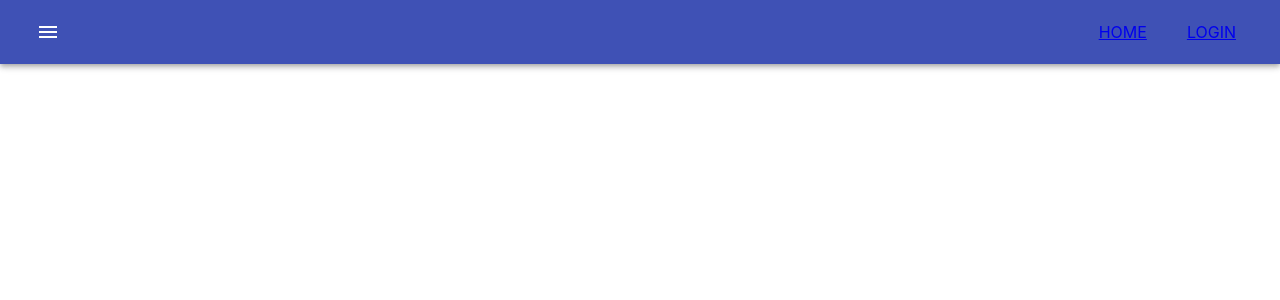
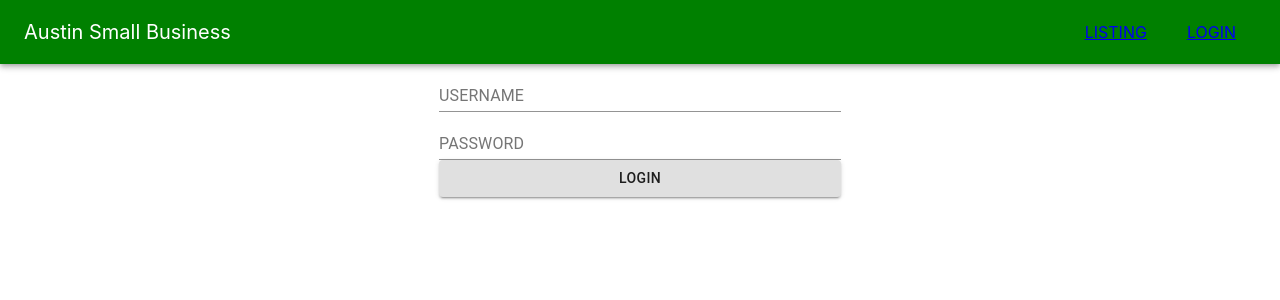
Before and after one commit to Christrevino22/small-biz-app, a React (Create React App) app: page /login in a window 1280 px wide. Shown: the top 300 px of the page. Built offline with nearby package versions, Linux system fonts and the light colour scheme.

Commit message:
finshed linking some more components

```diff
--- /dev/null
+++ b/src/Components/Login.js
@@ -0,0 +1,18 @@
+import React from "react";
+import "../Login.css";
+import { Container, Button, TextField } from "@material-ui/core";
+
+const Login = () => {
+  return (
+    <Container
+      style={{ display: "flex", flexDirection: "column", width: "450px" }}
+    >
+      <TextField label="USERNAME"> </TextField>
+      <TextField label="PASSWORD"> </TextField>
+      <Button variant="contained" style={{ backgroundColor: "smoke" }}>
+        Login
+      </Button>
+    </Container>
+  );
+};
+export default Login;
--- a/src/Components/Navigation.js
+++ b/src/Components/Navigation.js
@@ -3,34 +3,28 @@
  *
  */
 
-import React from 'react'
-import { AppBar, Toolbar, IconButton,
-    Typography } from '@material-ui/core'
-import MenuIcon from '@material-ui/icons/Menu'
-import { Link } from 'react-router-dom'
+import React from "react";
+import { AppBar, Toolbar, IconButton, Typography } from "@material-ui/core";
+// import MenuIcon from "@material-ui/icons/Menu";
+import { Link } from "react-router-dom";
 
 const Navigation = () => {
   return (
-        <AppBar position="relative">
+    <AppBar position="relative" style={{ backgroundColor: "green" }}>
       <Toolbar>
-                <IconButton color="inherit">
-                    <MenuIcon />
-                </IconButton>
-                <Typography variant="h6" style={{ flexGrow: "1" }}>
-
-                </Typography>
+        <p style={{ fontSize: "20px" }}>Austin Small Business</p>
+        <Typography variant="h6" style={{ flexGrow: "1" }}></Typography>
         <ul className="nav-list">
           <li className="nav-list-item">
-                        <Link to="/">HOME</Link>
+            <Link to="/">LISTING</Link>
           </li>
           <li className="nav-list-item">
             <Link to="/login">LOGIN</Link>
           </li>
-
         </ul>
       </Toolbar>
     </AppBar>
-    )
-}
+  );
+};
 
-export default Navigation
+export default Navigation;
--- /dev/null
+++ b/src/Login.css
@@ -0,0 +1,5 @@
+.login-container {
+  display: flex;
+  flex-direction: column;
+  width: 450px;
+}
--- /dev/null
+++ b/src/Nav.css
@@ -0,0 +1,9 @@
+.nav-container {
+  background-color: chartreuse;
+  width: max-content;
+}
+
+.nav-list-item {
+  text-decoration: none;
+  color: white;
+}
--- a/src/Router.js
+++ b/src/Router.js
@@ -1,12 +1,13 @@
 import React from "react";
 import { Switch, Route } from "react-router";
 import HomeListing from "./Components/HomeListing";
+import Login from './Components/Login'
 
 const Router = () => {
   return (
     <Switch>
       <Route exact path="/" component={HomeListing} />
-      {/* <Route path='/' component={HomeListing}/> */}
+      <Route path='/login' component={Login}/>
     </Switch>
   );
 };
```
Also changed, not shown: 1 other file (tests, documents, lock files or other folders). Lines whose indentation alone changed are shown as unchanged.
